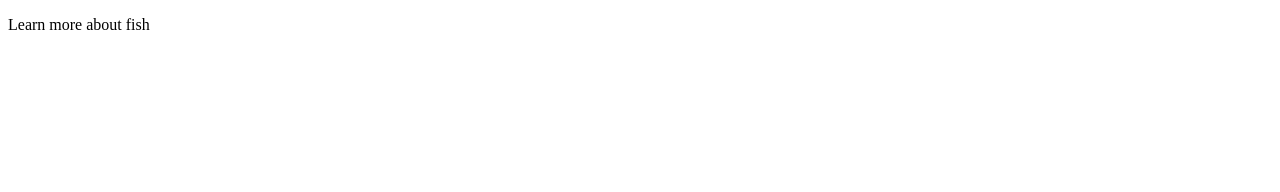
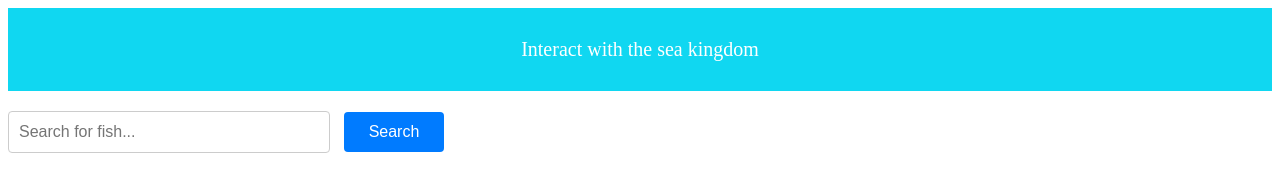
Before and after one commit to 22koki/Fishes, a plain HTML site: page index.html in a window 1280 px wide. Drawn offline with Linux system fonts and the light colour scheme.

Commit message:
commit 5

```diff
--- a/css/styles.css
+++ b/css/styles.css
@@ -1,10 +1,45 @@
 
-css
 /* Top bar styling */
-.top-bar {
-    background-color: aqua;
-    color: black;
-    font-size: xx-large;
-    font-weight: 900;
+#top-bar {
+    background-color: #10d7f1;
     padding: 10px;
+    font-size:xx-large;
+    text-align: center;
+    color: white;
+    font-size: 20px;
 }
+
+/*Styling the serch section*/
+#search-section {
+    display: flex;
+
+    align-items: center;
+    margin-top: 20px;
+}
+
+#search-input {
+    width: 300px;
+    height: 40px;
+    padding: 0 10px;
+    border: 1px solid #ccc;
+    border-radius: 4px;
+    outline: none;
+    font-size: 16px;
+}
+
+#search-btn {
+    width: 100px;
+    height: 40px;
+    background-color: #007bff;
+    color: white;
+    border: none;
+    border-radius: 4px;
+    cursor: pointer;
+    font-size: 16px;
+    margin-left: 10px;
+}
+
+#search-btn:hover {
+    background-color: #0056b3;
+    cursor: pointer;
+}
--- a/index.html
+++ b/index.html
@@ -7,13 +7,18 @@
     <title>Fishes</title>
 </head>
 <body>
-    <nav>
-        <div class="top-bar">
-            <p>Learn more about fish</p>
+        <div id="top-bar">
+            <p>Interact with the sea kingdom </p>
+        </div>
+        <div id="search-section">
+            <form>
+                <input type="text" id="search-input" placeholder="Search for fish...">
+                <button type="submit" id="search-btn">Search</button>
+            </form>
         </div>
 
 
-    </nav>
+
     <script src="src/index.js"></script>
 
 </body>
```
